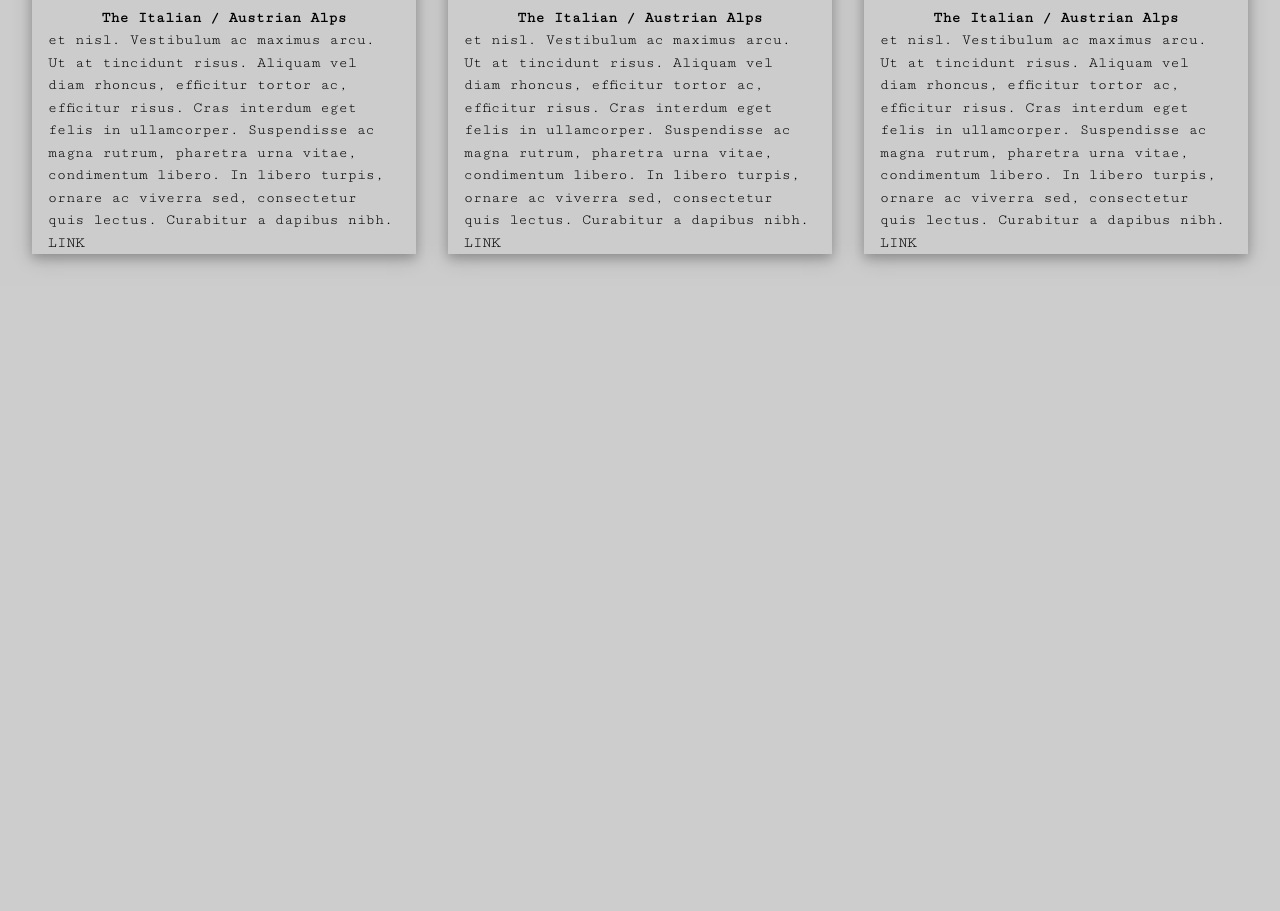
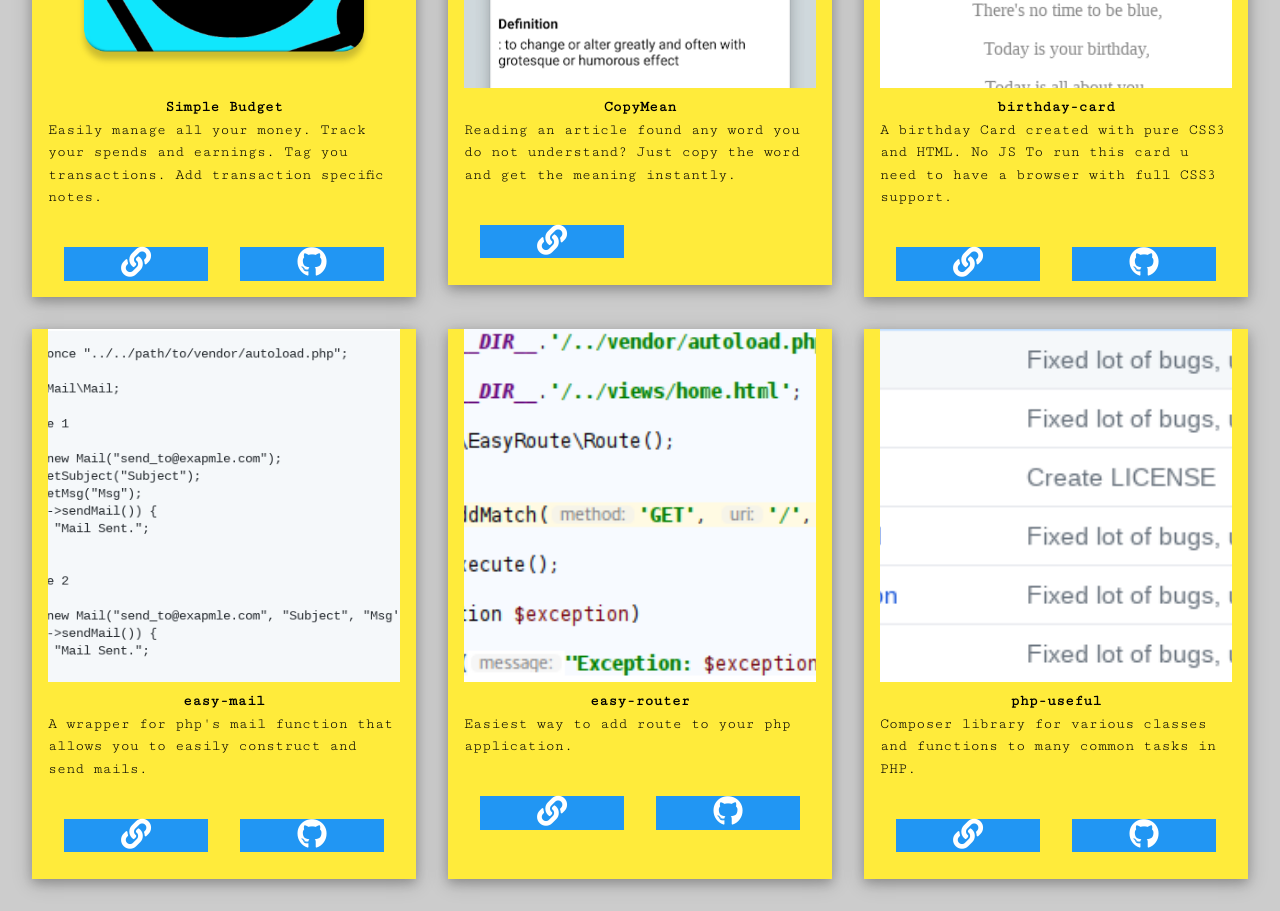
Before and after one commit to pushkar-anand/pushkaranand.me, a PHP site: page /views/home.html in a window 1280 px wide. Shown: the part 2434-3345 px from the top of the page. Before the commit the page ends 2700 px from the top, so only its background shows below. Run offline with PHP 8.4, Linux system fonts and the light colour scheme; some libraries are stand-ins or nearby versions.

Commit message:
finished projects.

```diff
--- a/public/css/home.css
+++ b/public/css/home.css
@@ -281,3 +281,7 @@ label a {
 {
     font-weight: bold;
 }
+.project
+{
+    min-height: 550px;
+}
--- a/public/js/social.js
+++ b/public/js/social.js
@@ -14,11 +14,8 @@ let html = '';
 
 for (let key in socialLinks) {
     if (socialLinks.hasOwnProperty(key)) {
-            let link = '<a target="_blank" rel="noopener nofollow external" class="social-icon" href="' + socialLinks[key] + '" title="'+ key +'" >' +
-                '<i class="fab fa-'+ key + '"></i></a>';
-            console.log(link);
-            html += link;
+        html += '<a target="_blank" rel="noopener nofollow external" class="social-icon" href="' + socialLinks[key] + '" title="' + key + '" >' +
+                '<i class="fab fa-' + key + '"></i></a>';
     }
 }
-console.log(html);
 $('#social').html(html);
--- a/views/home.html
+++ b/views/home.html
@@ -209,72 +209,14 @@
 
         <h2>My Projects</h2>
 
-        <div class="w3-row">
-
-            <div class="w3-third">
-                <div class="w3-container w3-card-4 w3-margin ">
-                    <img src="img_snowtops.jpg" alt="Norway" style="width:100%" />
-                    <div class="w3-container  w3-center project-title">
-                        <p class="bold">The Italian / Austrian Alps</p>
-                    </div>
-                    <div class="project-description">
-                        et nisl. Vestibulum ac maximus arcu. Ut at tincidunt risus. Aliquam vel diam rhoncus, efficitur tortor ac,
-                        efficitur risus. Cras interdum eget felis in ullamcorper. Suspendisse ac magna rutrum, pharetra urna vitae,
-                        condimentum libero. In libero turpis, ornare ac viverra sed, consectetur quis lectus. Curabitur a dapibus
-                        nibh.
-                    </div>
-                    <div class="project-link">
-                        LINK
-                    </div>
-                </div>
-            </div>
-
-            <div class="w3-third">
-                <div class="w3-container w3-card-4 w3-margin ">
-                    <img src="img_snowtops.jpg" alt="Norway" style="width:100%" />
-                    <div class="w3-container  w3-center project-title">
-                        <p class="bold">The Italian / Austrian Alps</p>
-                    </div>
-                    <div class="project-description">
-                        et nisl. Vestibulum ac maximus arcu. Ut at tincidunt risus. Aliquam vel diam rhoncus, efficitur tortor ac,
-                        efficitur risus. Cras interdum eget felis in ullamcorper. Suspendisse ac magna rutrum, pharetra urna vitae,
-                        condimentum libero. In libero turpis, ornare ac viverra sed, consectetur quis lectus. Curabitur a dapibus
-                        nibh.
-                    </div>
-                    <div class="project-link">
-                        LINK
-                    </div>
-                </div>
-            </div>
-
-            <div class="w3-third">
-                <div class="w3-container w3-card-4 w3-margin ">
-                    <img src="img_snowtops.jpg" alt="Norway" style="width:100%" />
-                    <div class="w3-container  w3-center project-title">
-                        <p class="bold">The Italian / Austrian Alps</p>
-                    </div>
-                    <div class="project-description">
-                        et nisl. Vestibulum ac maximus arcu. Ut at tincidunt risus. Aliquam vel diam rhoncus, efficitur tortor ac,
-                        efficitur risus. Cras interdum eget felis in ullamcorper. Suspendisse ac magna rutrum, pharetra urna vitae,
-                        condimentum libero. In libero turpis, ornare ac viverra sed, consectetur quis lectus. Curabitur a dapibus
-                        nibh.
-                    </div>
-                    <div class="project-link">
-                        LINK
-                    </div>
-                </div>
-            </div>
-
-        </div>
-
-
     </div>
 
 </main>
 
 
 <script src="https://ajax.googleapis.com/ajax/libs/jquery/3.3.1/jquery.min.js"></script>
-<script src="/js/social.js" defer></script>
+<script src="/js/social.js" async defer></script>
+<script src="/js/projects.js"></script>
 
 <script>
     let displayDetails = function (id) {
@@ -286,5 +228,42 @@
         }
     }
 </script>
+<script>
+    $(document).ready(function () {
+
+        let projectsHTML = "<div class='w3-row'>";
+        let count = 0;
+        for (let i = 0; i < projects.length; i++) {
+            count++;
+            let s = '<div class="w3-third">';
+            s += '<div class="w3-container w3-card-4 w3-yellow w3-margin project">';
+            s += '<img class="project-image" src="/images/transparent.png" title="' + projects[i].name + '" style="width:100%;background:url(\''+  projects[i].img +'\') no-repeat; background-size: cover;background-position: top" />';
+            s += '<div class="w3-container w3-center project-title"> <p class="bold">' + projects[i].name + '</p></div>';
+            s += '<div class="project-description">' + projects[i].info + '</div><br/>';
+            s += '<div class="w3-row"><div class="w3-half"><div class="w3-center w3-blue w3-margin project-link"><a target="_blank" title="Go to link" href="' + projects[i].link + '" ><i class="fas fa-link" style="font-size: 30px;"></i></a></div></div>';
+
+            if (projects[i].hasOwnProperty('repo')) {
+                s += '<div class="w3-half"><div class="w3-center w3-blue w3-margin project-repo"><a target="_blank" title="Go to repo" href="' + projects[i].repo + '"><i class="fab fa-github" style="font-size: 30px;"></i></a></div></div></div>';
+            }else
+            {
+                s += '<div class="w3-half w3-center"></div></div>'
+            }
+
+            s += '</div></div>';
+
+            projectsHTML += s;
+
+            if (count % 3 === 0 || projects.length === i + 1) {
+                projectsHTML += '</div>';
+            }
+
+            if (i + 1 !== projects.length && count % 3 === 0) {
+                projectsHTML += '<div class="w3-row">';
+            }
+        }
+
+        $('#projects').append(projectsHTML);
+    });
+</script>
 </body>
 </html>
```
Also changed, not shown: public/images/transparent.png (added).
